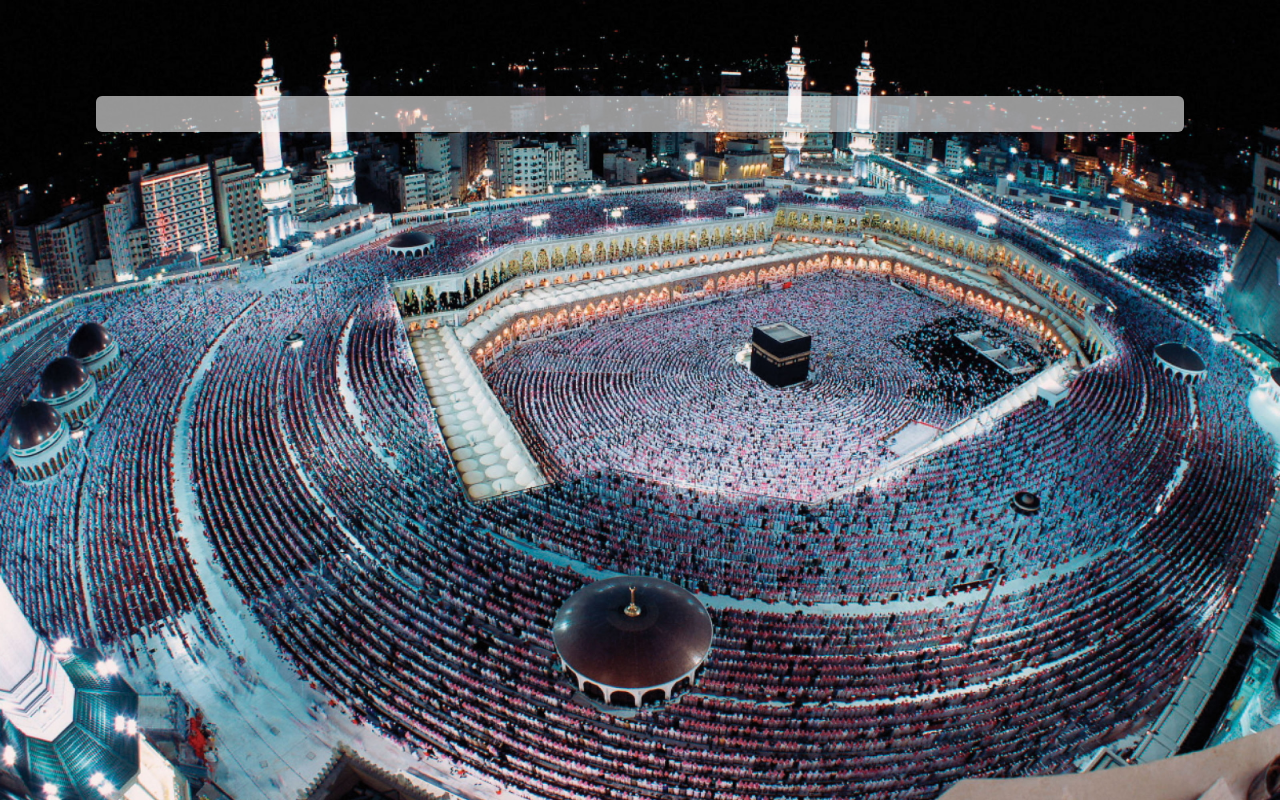
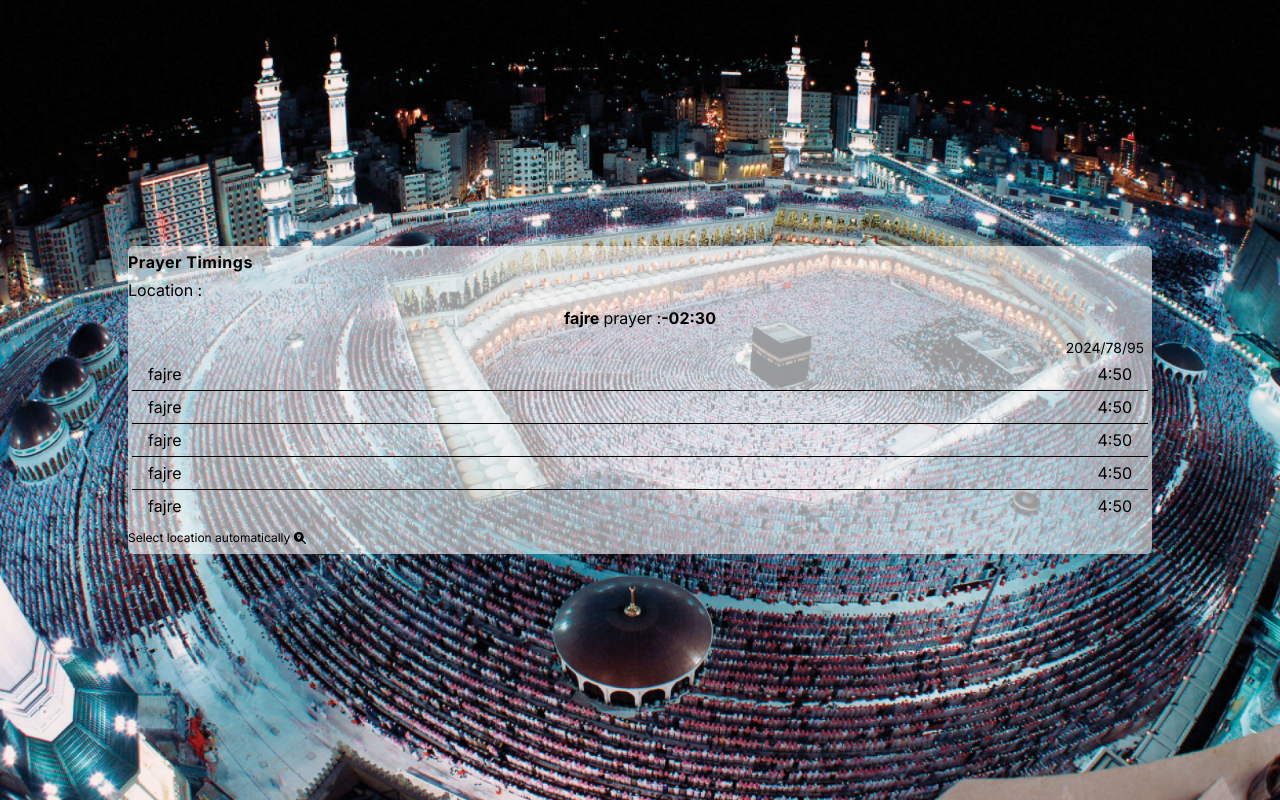
Before and after one commit to assembouchekifa/Prayer-Timings, a Next.js app: page / in a window 1280 px wide. Built offline with nearby package versions, Linux system fonts and the light colour scheme.

Commit message:
UI/UX donn

```diff
--- a/src/app/page.tsx
+++ b/src/app/page.tsx
@@ -1,10 +1,66 @@
-export default function Home() {
+"use client";
+
+import Card from "@/components/Card";
+import { useEffect } from "react";
+import { FaMagnifyingGlassLocation } from "react-icons/fa6";
+
+function Home() {
+  function hundelclic() {
+    navigator.geolocation.getCurrentPosition((position) => {
+      console.log(
+        position.coords.latitude + " and " + position.coords.longitude
+      );
+    }),
+      () => {
+        console.log("use manual");
+      };
+  }
+
+  useEffect(() => {
+    let a = setInterval(() => {
+      let date = new Date();
+      console.log(date.getSeconds());
+    }, 1000);
+    return () => {
+      clearInterval(a);
+    };
+  }, []);
+
   return (
-    <main className="flex min-h-screen flex-col items-center   justify-between p-24 ">
+    <main className="flex min-h-screen flex-col items-center justify-center sm:p-24 p-12 md:p-32 ">
       <div
         style={{ backgroundColor: "#fafafa99" }}
-        className="w-full h-9 top-0 left-0  rounded-md"
-      ></div>
+        className="w-full  pt-1 rounded-md"
+      >
+        <h1 style={{ letterSpacing: "0.5px" }} className=" font-bold mb-1 ">
+          Prayer Timings
+        </h1>
+        <div>Location :{/* {contry} {city}*/}</div>
+
+        <div className="w-full flex items-center justify-center px-4 py-1 mb-1 ">
+          <span className="font-bold me-1">{"fajre"}</span> prayer :{" "}
+          <span className="font-bold">{"-02:30"}</span>{" "}
+        </div>
+        <div className="text-end text-sm pe-2">2024/78/95</div>
+        <Card salat="fajre" time="4:50" border={true} />
+        <Card salat="fajre" time="4:50" border={true} />
+        <Card salat="fajre" time="4:50" border={true} />
+        <Card salat="fajre" time="4:50" border={true} />
+        <Card salat="fajre" time="4:50" border={false} />
+        <button
+          className="text-xs flex items-center  my-2 justify-center"
+          onClick={hundelclic}
+        >
+          Select location automatically
+          <FaMagnifyingGlassLocation className="ms-1" />
+        </button>
+      </div>
     </main>
   );
 }
+
+export default Home;
+
+// https://api.bigdatacloud.net/data/reverse-geocode-client?latitude=XXXXXXXXXXXX&longitude=XXXXXXXXXXXX&localityLanguage=en
+// https://api.aladhan.com/v1/calendar/2024/3?latitude=35.6941824&longitude=-0.6782976&method=2
+// https://api.aladhan.com/v1/calendarByCity/2024/3?city=Oran&country=DZ&method=2
--- /dev/null
+++ b/src/components/Card.tsx
@@ -0,0 +1,21 @@
+type prop = {
+  salat: string;
+  time: string;
+  border: boolean;
+};
+
+function Card({ salat, time, border }: prop) {
+  return (
+    <div className="w-full px-1">
+      <div
+        className="w-full px-4 py-1  flex-row flex justify-between border-black"
+        style={{ borderBottom: border ? "solid 1px" : "" }}
+      >
+        <div>{salat}</div>
+        <div>{time}</div>
+      </div>
+    </div>
+  );
+}
+
+export default Card;
```
Also changed, not shown: package.json (+6 -4 lines), 1 other file (tests, documents, lock files or other folders).
